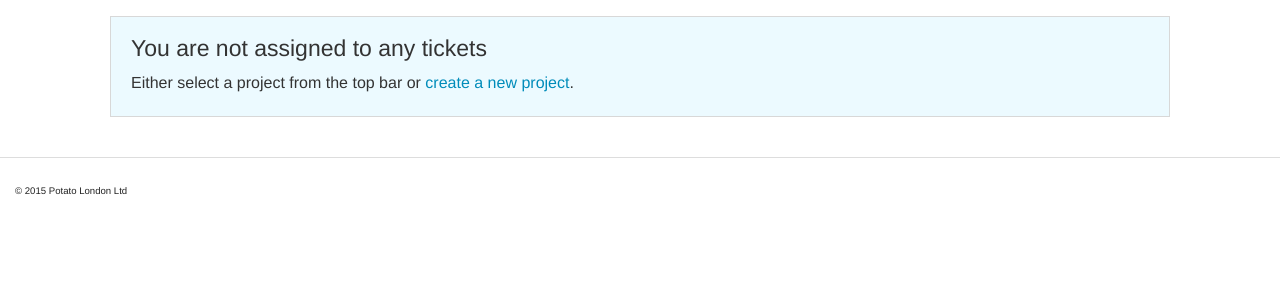
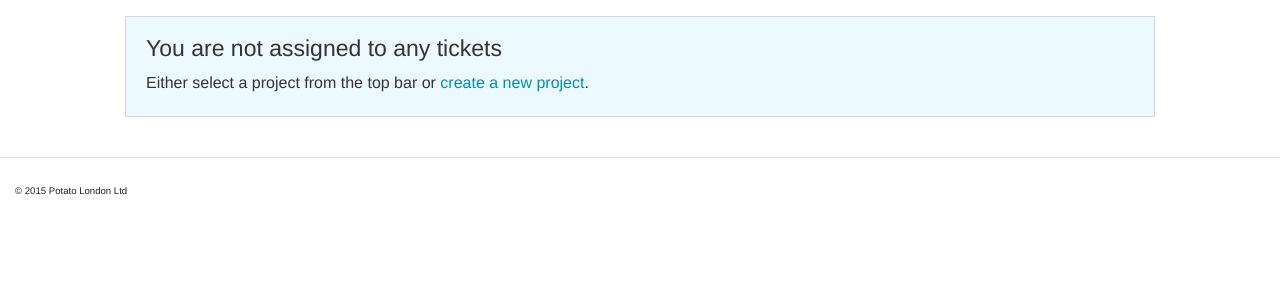
Before and after one commit to eddiejessup/potato_backend_task, a Django app: template tracker/templates/site/my_tickets.html in a window 1280 px wide. Shown: the part 45-345 px from the top of the page. Run offline with Django 3.2, Linux system fonts and the light colour scheme; the template is opened without the code that fills it, so the values that code supplies are empty.

Commit message:
Add missing class for foundation grid

```diff
--- a/tracker/templates/base.html
+++ b/tracker/templates/base.html
@@ -70,7 +70,7 @@
 			</div>
 
 			<div class="row content">
-				<div class="large-12">
+				<div class="large-12 columns">
 				{% block content %}{% endblock %}
 				</div>
 			</div>
```
